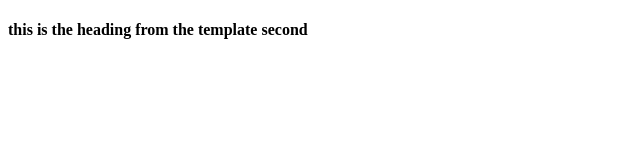
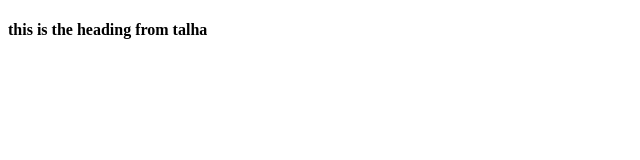
Before and after one commit to shaharyar188/template_second, a plain HTML site: page index.html in a window 1280 px wide. Shown: the whole page, without its empty margins (0-640 px from the left). Drawn offline with Linux system fonts and the light colour scheme.

Commit message:
talha na commit kia

```diff
--- a/index.html
+++ b/index.html
@@ -6,6 +6,6 @@
     <title>Document</title>
 </head>
 <body>
-    <h4>this is the heading from the template second</h4>
+    <h4>this is the heading from talha</h4>
 </body>
 </html>
```
